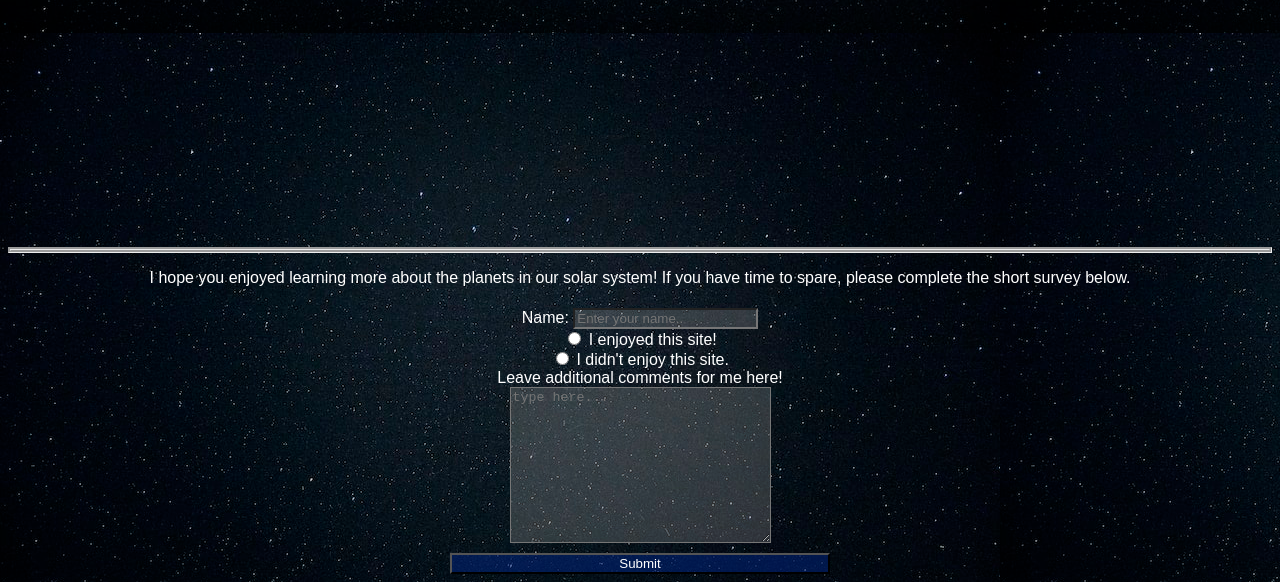
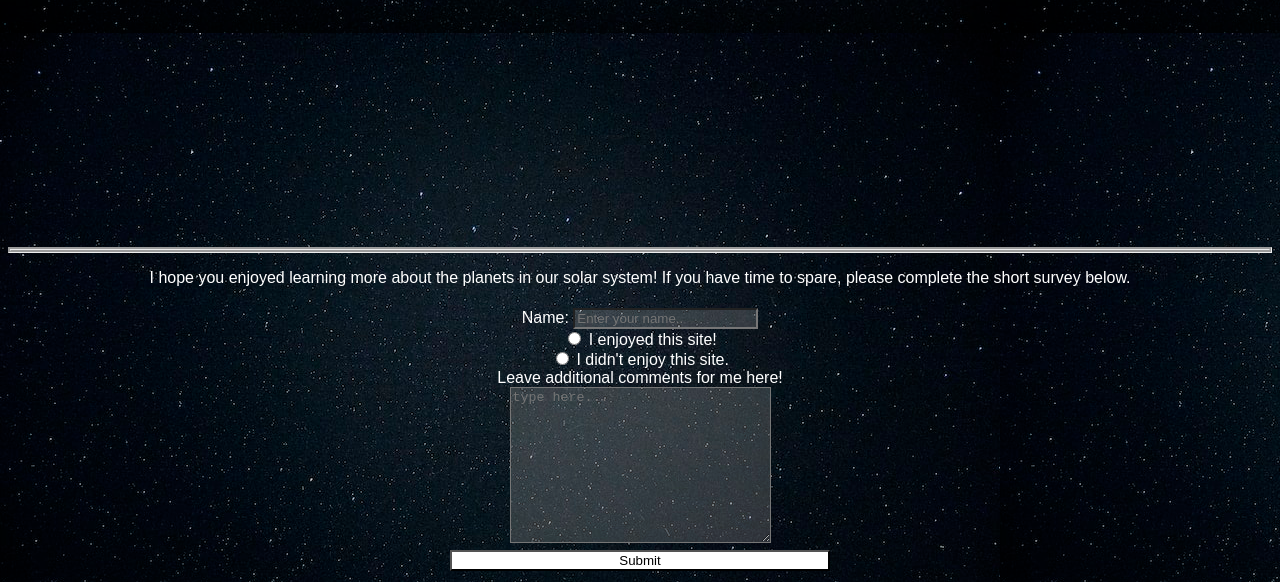
Before and after one commit to Tenzin1799/Planets-In-Our-Solar-System, a plain HTML site: page index.html in a window 1280 px wide. In both pictures the pointer is over the input 640 px from the left and 5866 px from the top of the page. Shown: the part 5303-5885 px from the top of the page. Drawn offline with Linux system fonts and the light colour scheme.

Commit message:
Added transition to Submit to rise and change rgb.

```diff
--- a/styles.css
+++ b/styles.css
@@ -7,6 +7,7 @@ body{
 img{
     display: block;
     margin: auto;
+    overflow: hidden;
 }
 
 .inline{
@@ -97,4 +98,11 @@ input[type = "submit"]{
     min-width: 30%;
     display: block;
     margin: auto;
+    transition: all .3s;
 }
+
+input[type = "submit"]:hover{
+    background-color: white;
+    color: rgb(0, 0, 0);
+    transform: translateY(-3px);
+}
```
